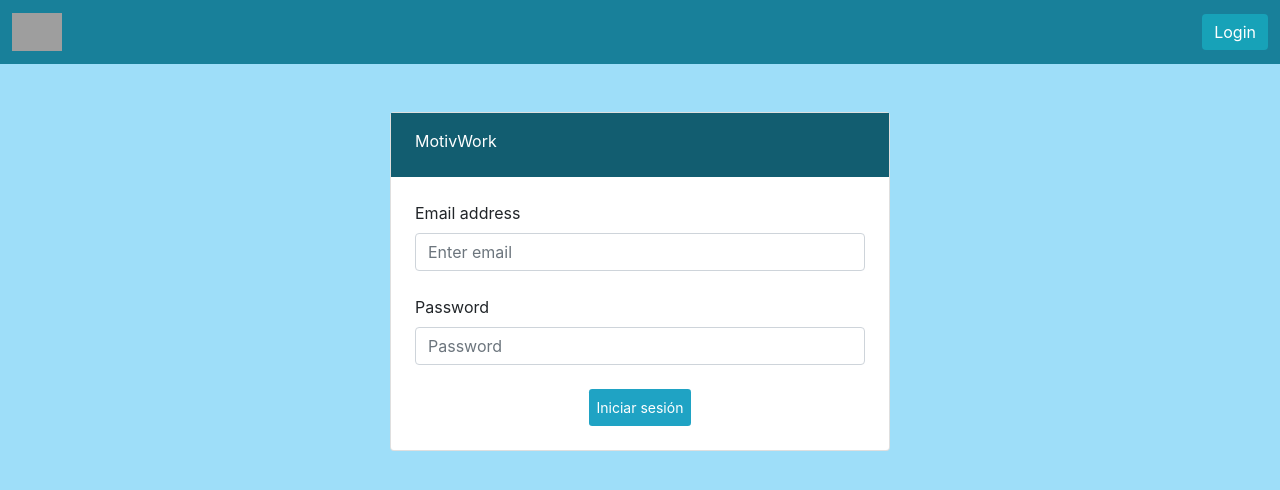
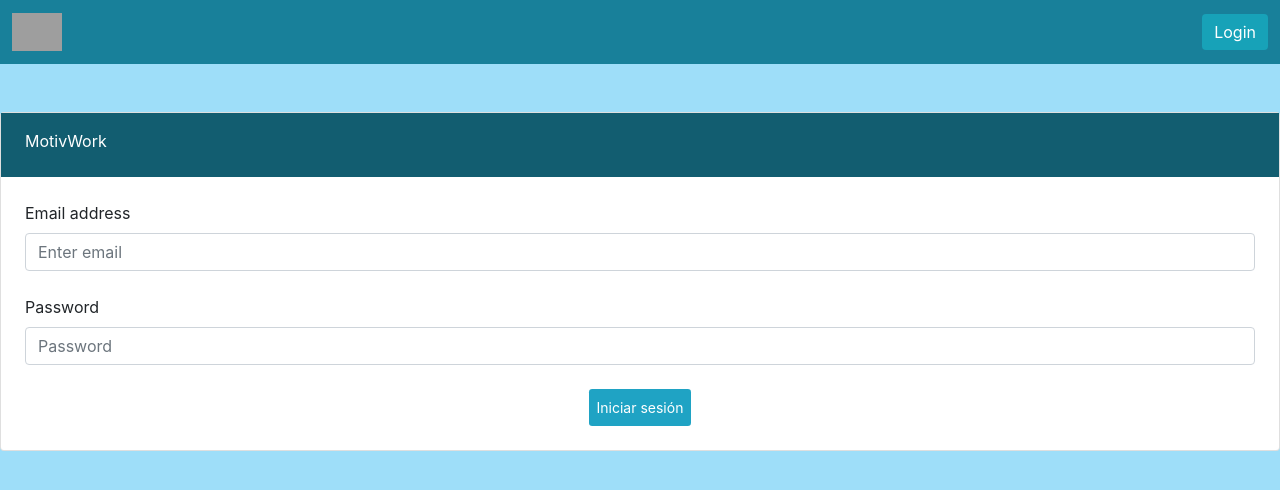
Before and after one commit to Rickywep/motiv, a React (Create React App) app: page /Login in a window 1280 px wide. Shown: the top 490 px of the page. Built offline with nearby package versions, Linux system fonts and the light colour scheme; grey boxes are pictures that could not be loaded.

Commit message:
agrego responsive al formulario

```diff
--- a/src/components/Formulario.jsx
+++ b/src/components/Formulario.jsx
@@ -43,8 +43,7 @@ export default function Formulario({ setUser }) {
   return (
     <Form
       onSubmit={handleSubmit}
-      className="card mt-5 mx-auto"
-      style={{ maxWidth: "500px" }}
+      className="card mt-5 mx-auto formulario"
     >
       <div className="fondo-titulo">
         <p className="p-2 mt-2 text-white ms-3">MotivWork</p>
```
